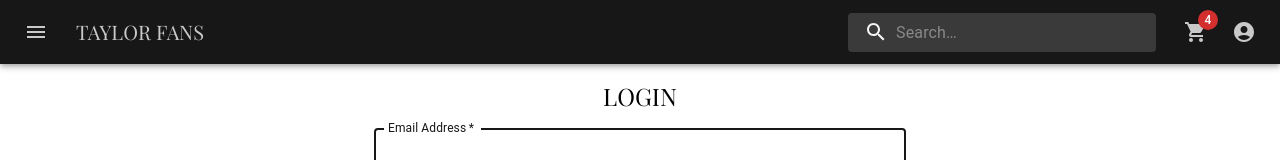
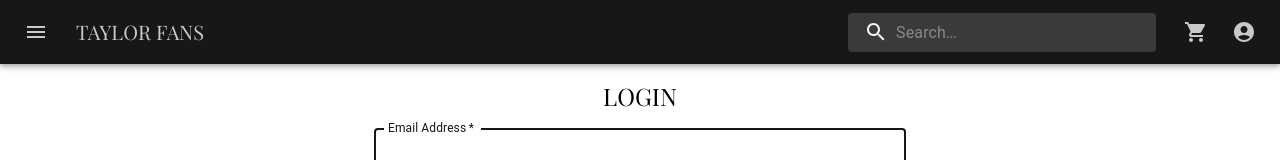
Before and after one commit to mazenelabd/eCommerce-MERN, a React (Create React App) app in the folder frontend/: page /login in a window 1280 px wide. Shown: the top 160 px of the page. Built offline with nearby package versions, Linux system fonts and the light colour scheme; no server answers.

Commit message:
frontend: create badge with cart length

```diff
--- a/frontend/src/components/Header.js
+++ b/frontend/src/components/Header.js
@@ -1,4 +1,4 @@
-import React, { useState } from 'react'
+import React, { useState, useEffect } from 'react'
 import { styled } from '@mui/material/styles'
 import AppBar from '@mui/material/AppBar'
 import Box from '@mui/material/Box'
@@ -38,11 +38,21 @@ const Header = () => {
   const [anchorEl, setAnchorEl] = useState(null)
   const [mobileMoreAnchorEl, setMobileMoreAnchorEl] = useState(null)
   const [sideNav, setSideNav] = useState(false)
+  const [cartLength, setCartLength] = useState(0)
 
   const dispatch = useDispatch()
 
+  const cart = useSelector((state) => state.cart)
+  const { cartItems } = cart
+
   const userLogin = useSelector((state) => state.userLogin)
   const { userInfo } = userLogin
+
+  useEffect(() => {
+    if (cartItems) {
+      setCartLength(cartItems.length)
+    }
+  }, [cartItems])
 
   const logoutHandler = () => {
     handleMenuClose()
@@ -240,10 +250,16 @@ const Header = () => {
       transformOrigin={{ horizontal: 'right', vertical: 'top' }}
       anchorOrigin={{ horizontal: 'right', vertical: 'top' }}
     >
+      <Link
+        underline='none'
+        component={RouterLink}
+        to='/cart'
+        sx={{ color: 'inherit' }}
+      >
         <MenuItem onClick={handleMobileMenuClose}>
           <ListItemIcon aria-label='show 4 cart items'>
             <Badge
-            badgeContent={4}
+              badgeContent={cartLength}
               color='error'
               position='fixed'
               ml='-0.5'
@@ -254,6 +270,7 @@ const Header = () => {
           </ListItemIcon>
           Cart
         </MenuItem>
+      </Link>
       {menuItems}
     </Menu>
   )
@@ -341,15 +358,22 @@ const Header = () => {
             />
 
             <Box sx={{ display: { xs: 'none', md: 'flex' } }}>
+              <Link
+                underline='none'
+                component={RouterLink}
+                to='/cart'
+                sx={{ color: 'inherit' }}
+              >
                 <StyledIconButton
                   size='large'
                   aria-label='show 4 cart items'
                   color='inherit'
                 >
-                <Badge badgeContent={4} color='error'>
+                  <Badge badgeContent={cartLength} color='error'>
                     <ShoppingCartIcon />
                   </Badge>
                 </StyledIconButton>
+              </Link>
               <StyledIconButton
                 size='large'
                 edge='end'
```
Lines whose indentation alone changed are shown as unchanged.
